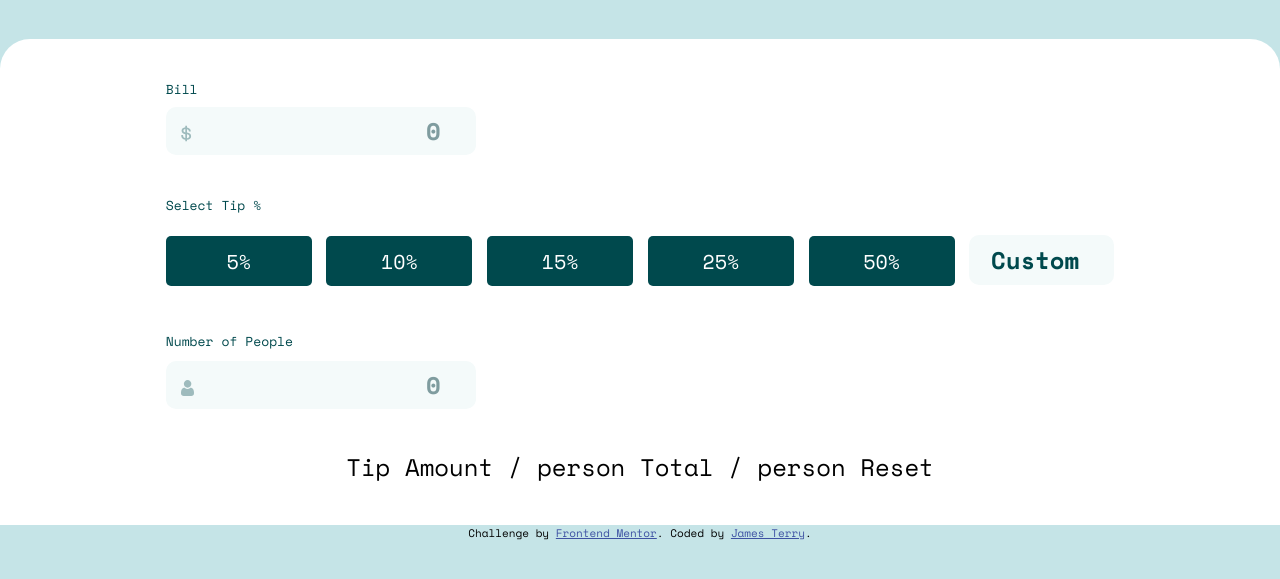
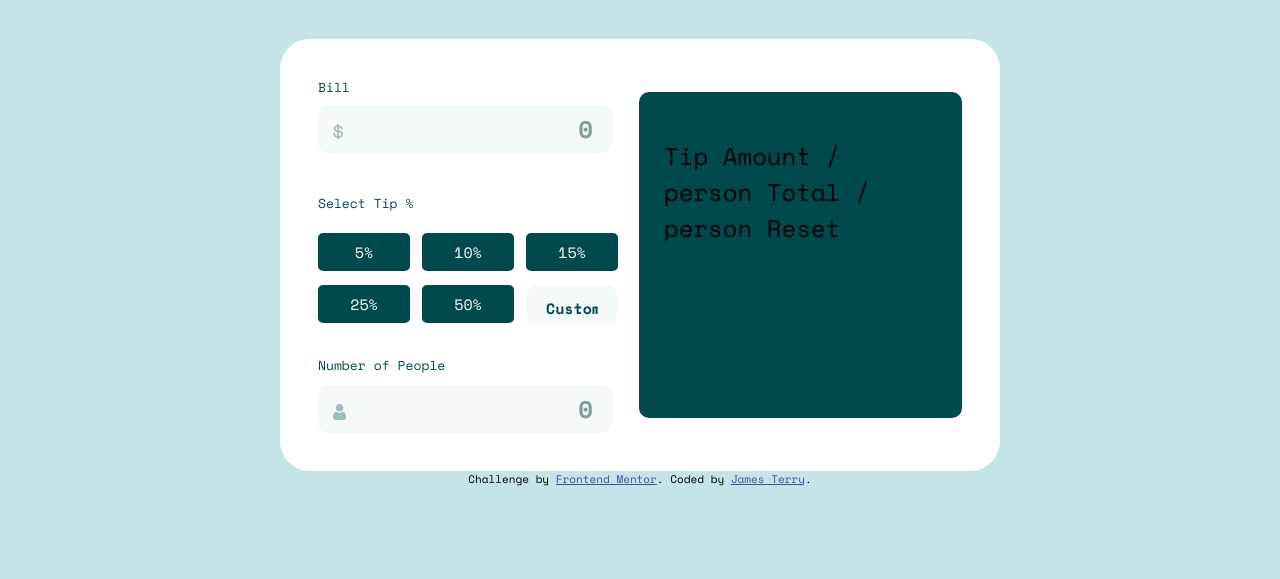
Before and after one commit to jatsan/tip-calculator-app, a website built with webpack: page src/template.html in a window 1280 px wide. Shown: the part 107-686 px from the top of the page. Built offline with nearby package versions, Linux system fonts and the light colour scheme.

Commit message:
feat: finished ui for input section of tip calc

```diff
--- a/src/js/index.js
+++ b/src/js/index.js
@@ -2,12 +2,8 @@ import '../scss/style.scss'
 import logo from '../images/logo.svg'
 import dollar from '../images/icon-dollar.svg'
 import person from '../images/icon-person.svg'
-import {
-  addHeaderLogo,
-  addDollarImg,
-  addPersonImg,
-  checkValidity,
-} from './util'
+import { addHeaderLogo, addDollarImg, addPersonImg } from './images'
+import checkValidity from './util'
 
 const initApp = () => {
   addHeaderLogo(logo)
@@ -28,7 +24,7 @@ const initApp = () => {
   const inpObj = document.querySelector('.ppl')
 
   inpObj.addEventListener('blur', () => {
-    const error = document.querySelector('.calc_input___err-label')
+    const error = document.querySelector('.calc_input__err-label')
 
     if (!checkValidity(inpObj)) {
       error.style.visibility = 'visible'
--- a/src/js/util.js
+++ b/src/js/util.js
@@ -1,29 +1,3 @@
-const addHeaderLogo = (img) => {
-  const imgLogo = document.createElement('img')
-  imgLogo.src = img
-  imgLogo.alt = 'Splitter Tip Calculator'
-  const header = document.querySelector('header')
-  header.append(imgLogo)
-}
-
-const addDollarImg = (img) => {
-  const imgDollar = document.createElement('img')
-  imgDollar.src = img
-  imgDollar.alt = ''
-  imgDollar.ariaHidden = 'true'
-  const dollarDiv = document.querySelector('.dollar_bill')
-  dollarDiv.append(imgDollar)
-}
-
-const addPersonImg = (img) => {
-  const imgPerson = document.createElement('img')
-  imgPerson.src = img
-  imgPerson.alt = ''
-  imgPerson.ariaHidden = 'true'
-  const personDiv = document.querySelector('.person')
-  personDiv.append(imgPerson)
-}
-
 const checkValidity = (ele) => {
   if (ele.value === '' || ele.value === 0) {
     return false
@@ -31,5 +5,4 @@ const checkValidity = (ele) => {
   return true
 }
 
-// eslint-disable-next-line object-curly-newline
-export { addHeaderLogo, addDollarImg, addPersonImg, checkValidity }
+export default checkValidity
--- a/src/scss/components/_index.scss
+++ b/src/scss/components/_index.scss
@@ -1,2 +1,3 @@
 @forward 'footer';
 @forward 'input';
+@forward 'output';
--- a/src/scss/components/input.scss
+++ b/src/scss/components/input.scss
@@ -1,4 +1,10 @@
 @use '../util' as *;
+
+.calc_input {
+  @include breakpoint-min('large') {
+    width: rem(298);
+  }
+}
 
 .bill {
   position: relative;
@@ -14,6 +20,11 @@
   padding: rem(20);
   margin-bottom: rem(40);
   font-weight: 700;
+  cursor: pointer;
+
+  @include breakpoint-min('large') {
+    width: rem(295);
+  }
 }
 
 .bill::placeholder {
@@ -32,26 +43,34 @@
   margin-bottom: rem(7.5);
 }
 
-.calc_input___tips {
+.calc_input__tips {
   margin-bottom: rem(30);
+
+  @include breakpoint-min('large') {
+    width: rem(295);
+  }
 }
 
-.calc_input___tips-label {
+.calc_input__tips-label {
   margin-bottom: rem(20);
 }
 
-.tipBtns {
-  display: flex;
-  flex-direction: column;
-  flex-wrap: wrap;
-  justify-content: space-between;
-  gap: rem(50);
+.tip_btns {
+  display: grid;
+  grid-template-columns: repeat(2, 1fr);
+  grid-template-rows: repeat(3, 1fr);
+  column-gap: rem(12);
+  row-gap: rem(12);
+
+  @include breakpoint-min('medium') {
+    grid-template-columns: repeat(3, 1fr);
+    grid-template-rows: repeat(2, 1fr);
+  }
 }
 
 .tipBtn {
   height: rem(50);
   width: rem(146);
-  margin-bottom: rem(15);
   border-radius: rem(5);
   border: none;
   background-color: var(--very-dark-cyan);
@@ -59,12 +78,18 @@
   font-family: var(--font-space-mono);
   font-size: rem(20);
   font-weight: 500;
-}
+  cursor: pointer;
 
-.tipBtn:active,
-.tipBtn:hover {
-  color: var(--very-dark-cyan);
-  background-color: var(--strong-cyan);
+  &.selected {
+    color: var(--very-dark-cyan);
+    background-color: var(--strong-cyan);
+  }
+
+  @include breakpoint-min('large') {
+    width: rem(92);
+    height: rem(38);
+    font-size: rem(15);
+  }
 }
 
 .tip_custom {
@@ -79,6 +104,16 @@
   font-family: var(--font-space-mono);
   font-size: rem(24);
   color: var(--very-dark-cyan);
+  cursor: pointer;
+
+  @include breakpoint-min('large') {
+    width: rem(92);
+    height: rem(38);
+
+    &::placeholder {
+      font-size: rem(15);
+    }
+  }
 }
 
 .tip_custom::placeholder {
@@ -93,7 +128,7 @@
   z-index: 10;
 }
 
-.calc_input___ppl-label {
+.calc_input__ppl-label {
   margin-bottom: rem(10);
 }
 
@@ -111,6 +146,11 @@
   padding: rem(20);
   margin-bottom: rem(40);
   font-weight: 700;
+
+  @include breakpoint-min('large') {
+    width: rem(295);
+    margin-bottom: rem(0);
+  }
 }
 
 .ppl::placeholder {
@@ -124,7 +164,7 @@
   justify-content: space-between;
 }
 
-.calc_input___err-label {
+.calc_input__err-label {
   visibility: hidden;
   margin-bottom: rem(10);
   color: red;
--- a/src/scss/globals/layout.scss
+++ b/src/scss/globals/layout.scss
@@ -4,10 +4,32 @@ header {
   margin-top: rem(50);
   margin-bottom: rem(42);
 }
+
 .container {
   flex-direction: column;
+  margin: 0 auto;
   padding: rem(40);
   background-color: var(--white);
   border-top-left-radius: rem(30);
   border-top-right-radius: rem(30);
+
+  @include breakpoint-min('large') {
+    flex-direction: row;
+    justify-content: space-between;
+    width: rem(720);
+    border-radius: rem(30);
+    padding: rem(38);
+  }
 }
+
+/* Chrome, Safari, Edge, Opera */
+input::-webkit-outer-spin-button,
+input::-webkit-inner-spin-button {
+  -webkit-appearance: none;
+  margin: 0;
+}
+
+/* Firefox */
+input[type='number'] {
+  -moz-appearance: textfield;
+}
--- a/src/template.html
+++ b/src/template.html
@@ -27,8 +27,8 @@
             placeholder="0"
           />
         </div>
-        <div class="calc_input___tips">
-          <label class="calc_input___tips-label" for="tips">Select Tip %</label>
+        <div class="calc_input__tips">
+          <label class="calc_input__tips-label" for="tips">Select Tip %</label>
           <div class="tip_btns">
             <button dataset="five" class="tipBtn five" value="5">5%</button>
             <button dataset="ten" class="tipBtn ten" value="10">10%</button>
@@ -50,12 +50,10 @@
         </div>
         <div class="calc_input__ppl">
           <div class="calc_input__ppl-labels">
-            <label class="calc_input___ppl-label" for="ppl">
+            <label class="calc_input__ppl-label" for="ppl">
               Number of People
             </label>
-            <label class="calc_input___err-label" for="ppl"
-              >Can't be zero</label
-            >
+            <label class="calc_input__err-label" for="ppl">Can't be zero</label>
           </div>
           <div class="person"></div>
           <div class="calc_input__ppl">
```
